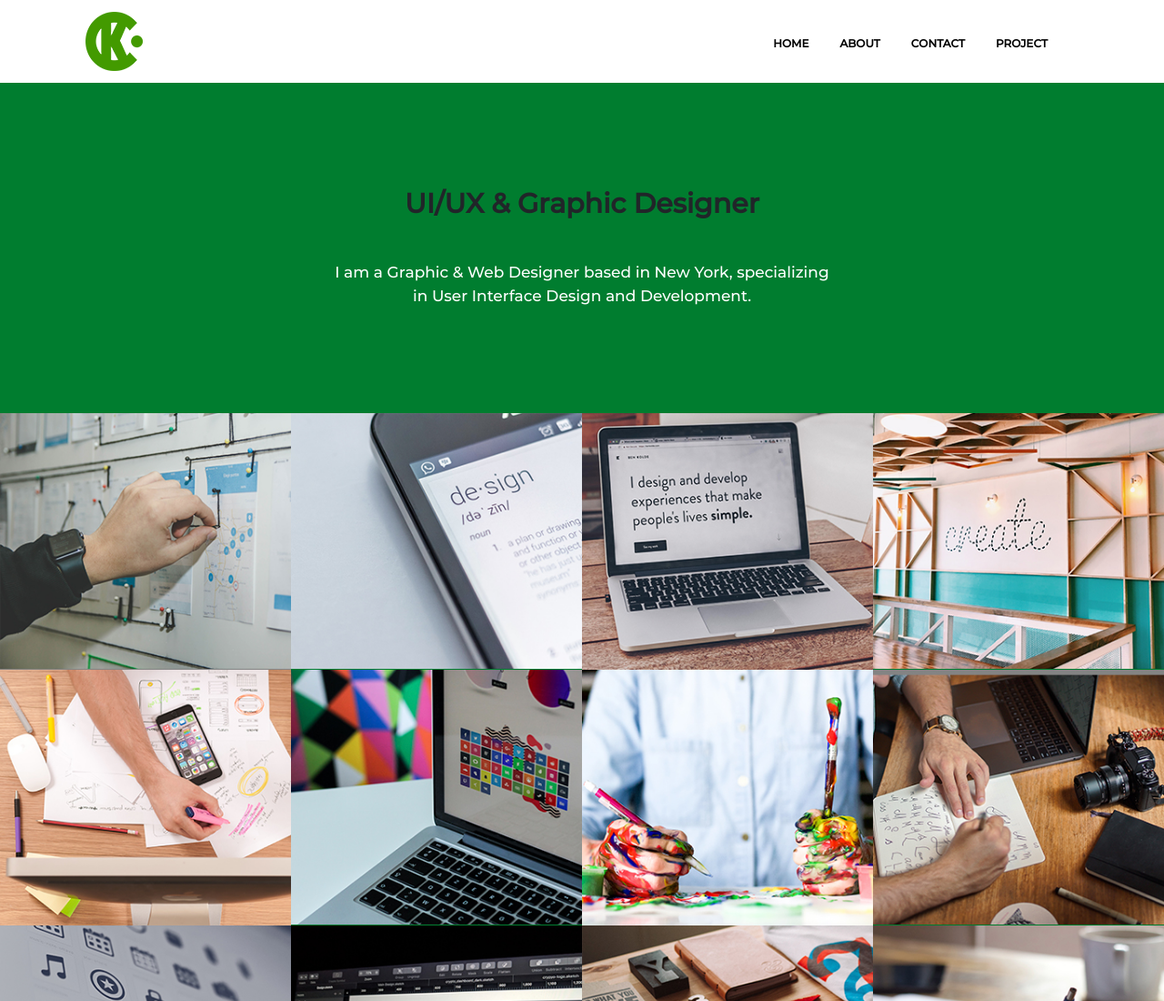
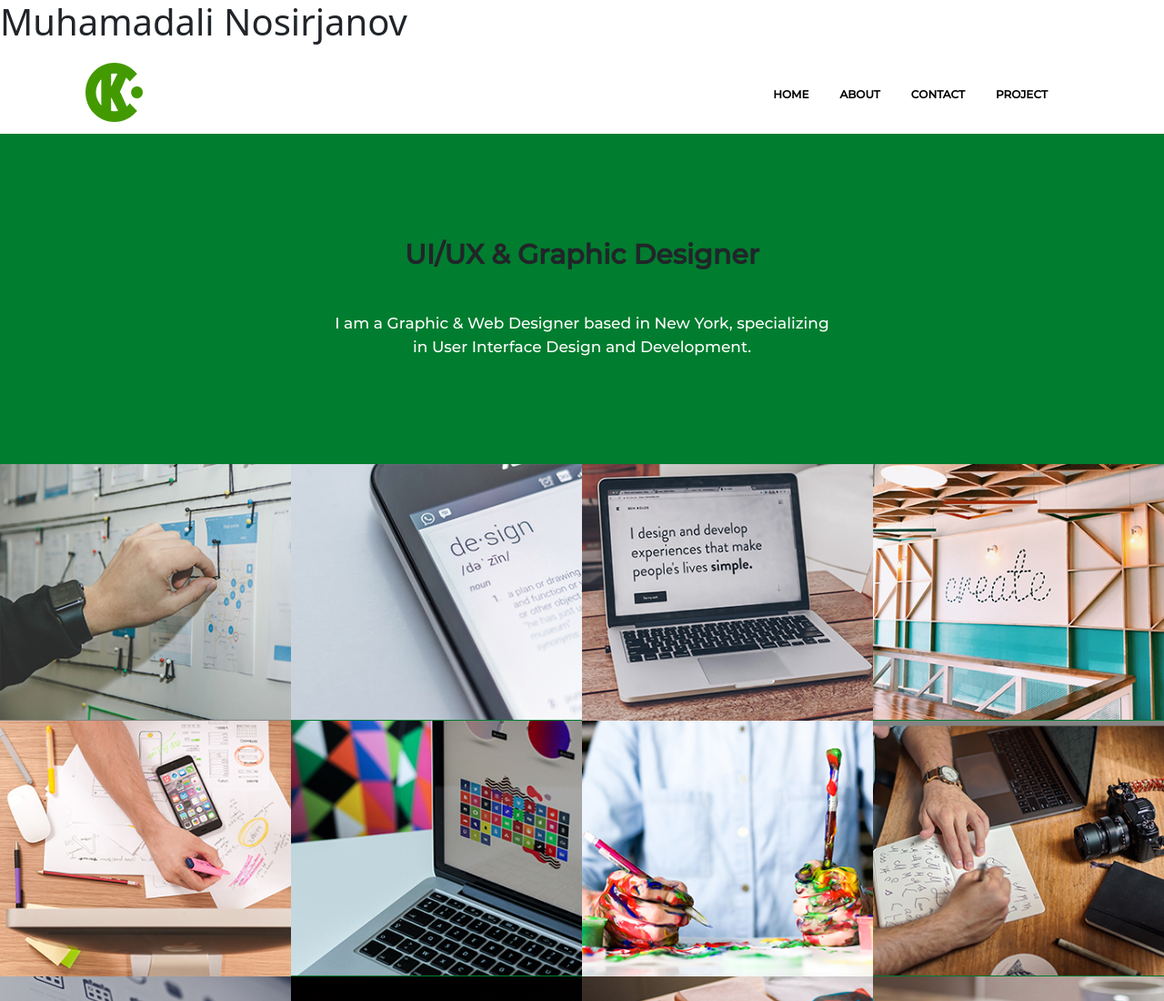
Before and after one commit to Abdulaziz1234567/Macintash, a plain HTML site: page home.html in a window 1280 px wide. Shown: the top 1100 px of the page at 91% size. Drawn offline with Linux system fonts and the light colour scheme.

Commit message:
Update home.html

```diff
--- a/home.html
+++ b/home.html
@@ -14,6 +14,7 @@
 
 <body>
     <header>
+        <h1>Muhamadali Nosirjanov </h1>
         <div class="container">
             <nav class="navbar navbar-expand-lg navbar-light">
                 <div class="container-fluid">
```
